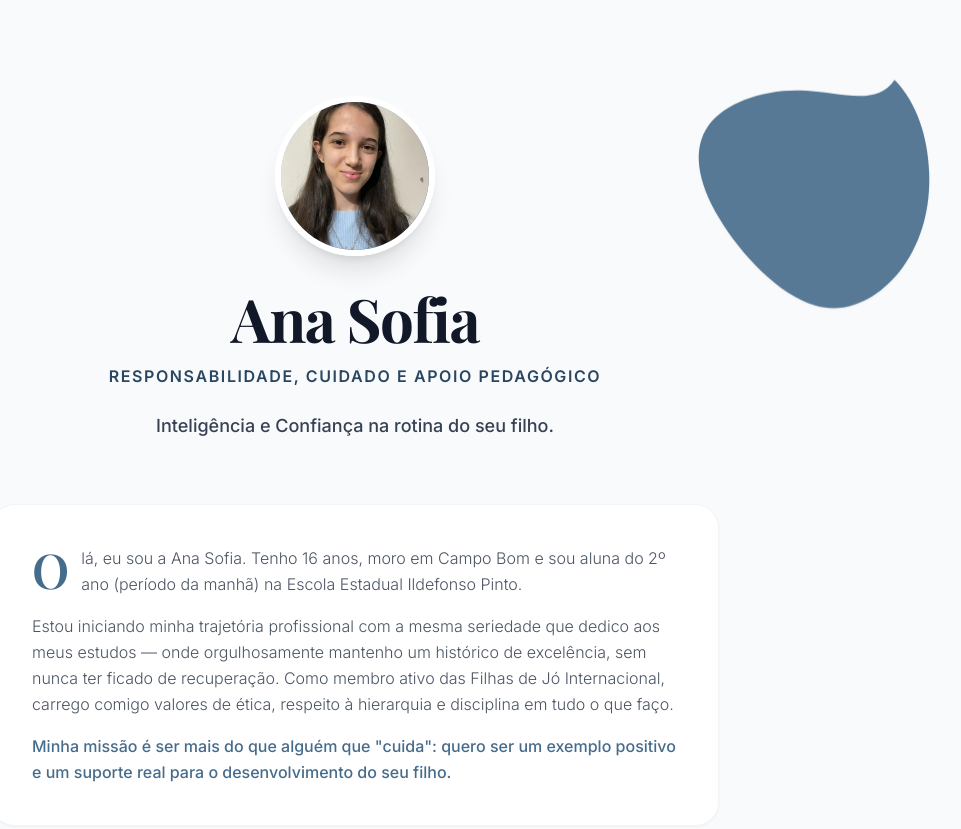
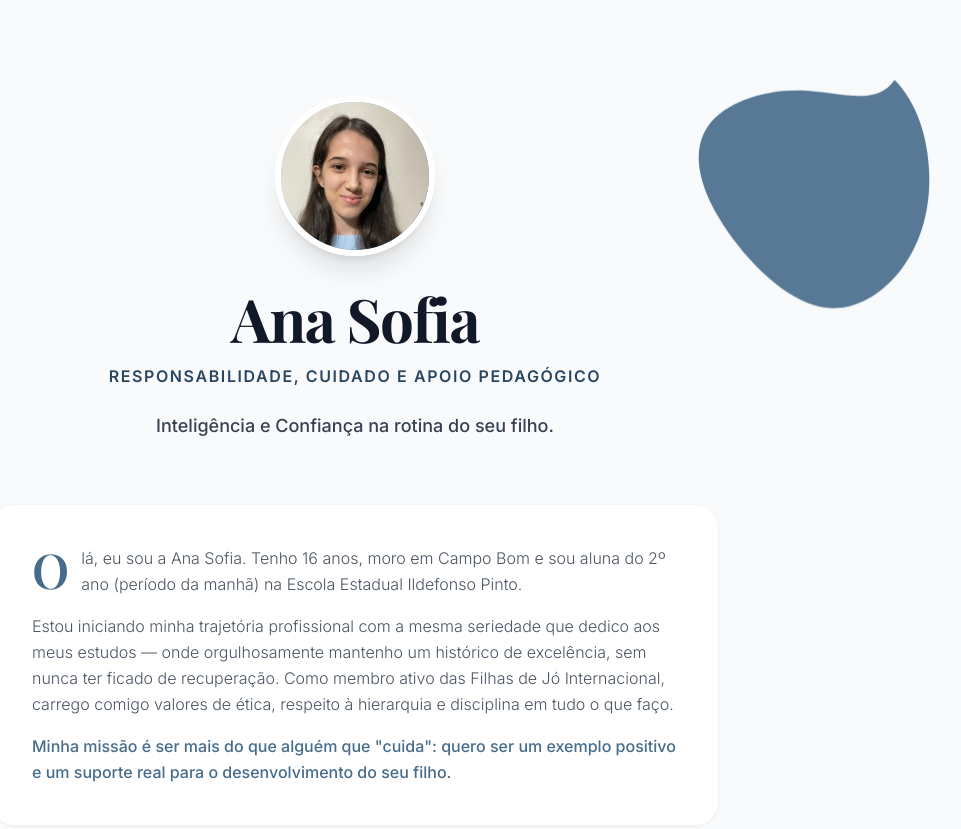
Before and after one commit to dmknob/asof.ia.br, a website: page index.html in a window 1280 px wide. Shown: the top 829 px of the page, without its empty margins (285-1246 px from the left). Drawn offline with nearby package versions, Linux system fonts and the light colour scheme; a web font is replaced by a local one.

Commit message:
style: ajusta object-position da foto de perfil para evitar corte no topo

```diff
--- a/index.html
+++ b/index.html
@@ -81,7 +81,7 @@
 
             <div
                 class="w-32 h-32 md:w-40 md:h-40 rounded-full border-[6px] border-white shadow-xl bg-gradient-to-br from-brand-light to-brand font-serif text-white flex items-center justify-center text-4xl mb-8 overflow-hidden transform hover:scale-105 transition-transform duration-300">
-                <img src="img/foto_sofia_900x1200.webp" alt="Ana Sofia" class="w-full h-full object-cover">
+                <img src="img/foto_sofia_900x1200.webp" alt="Ana Sofia" class="w-full h-full object-cover object-top">
             </div>
 
             <h1
```
Also changed, not shown: css/style.css.
